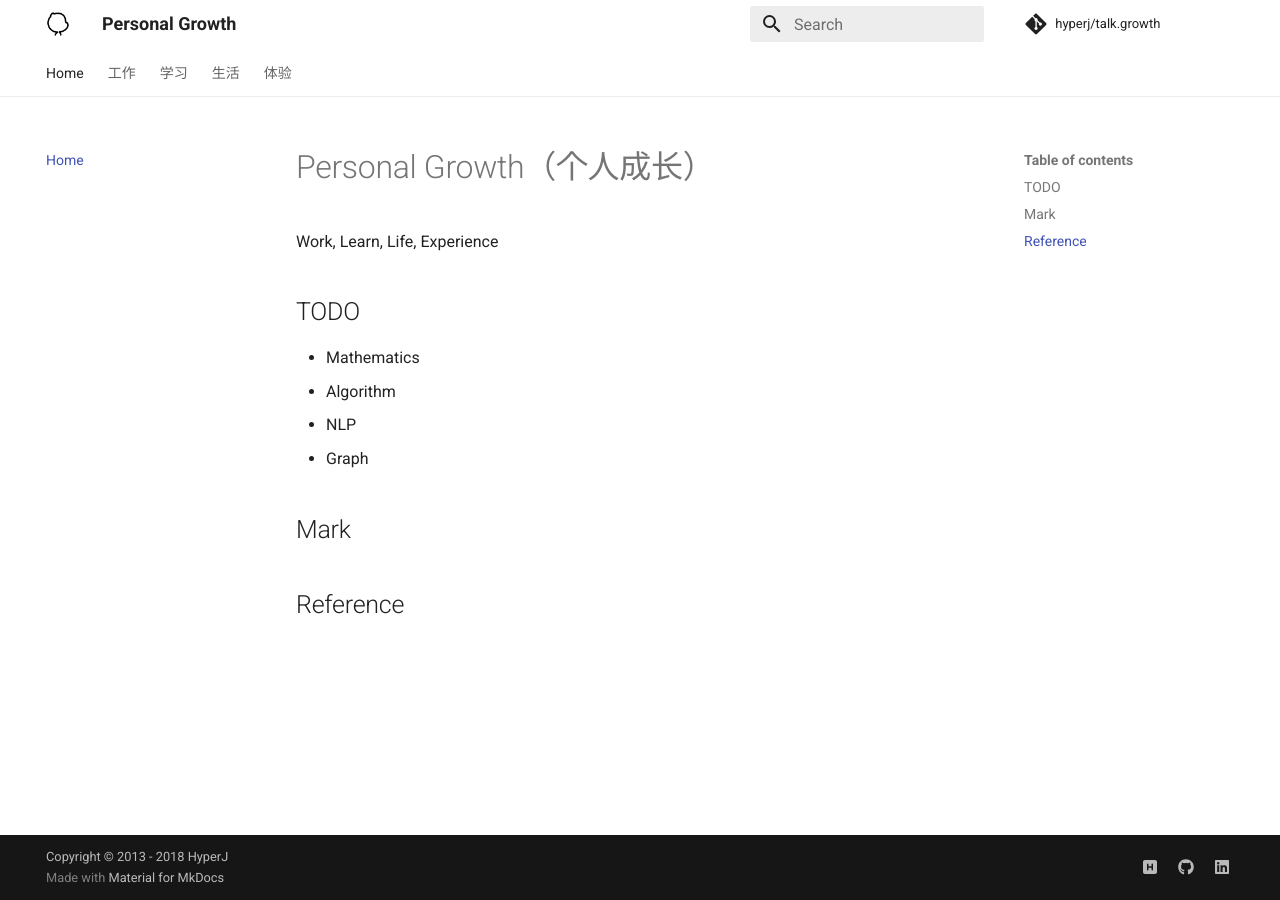
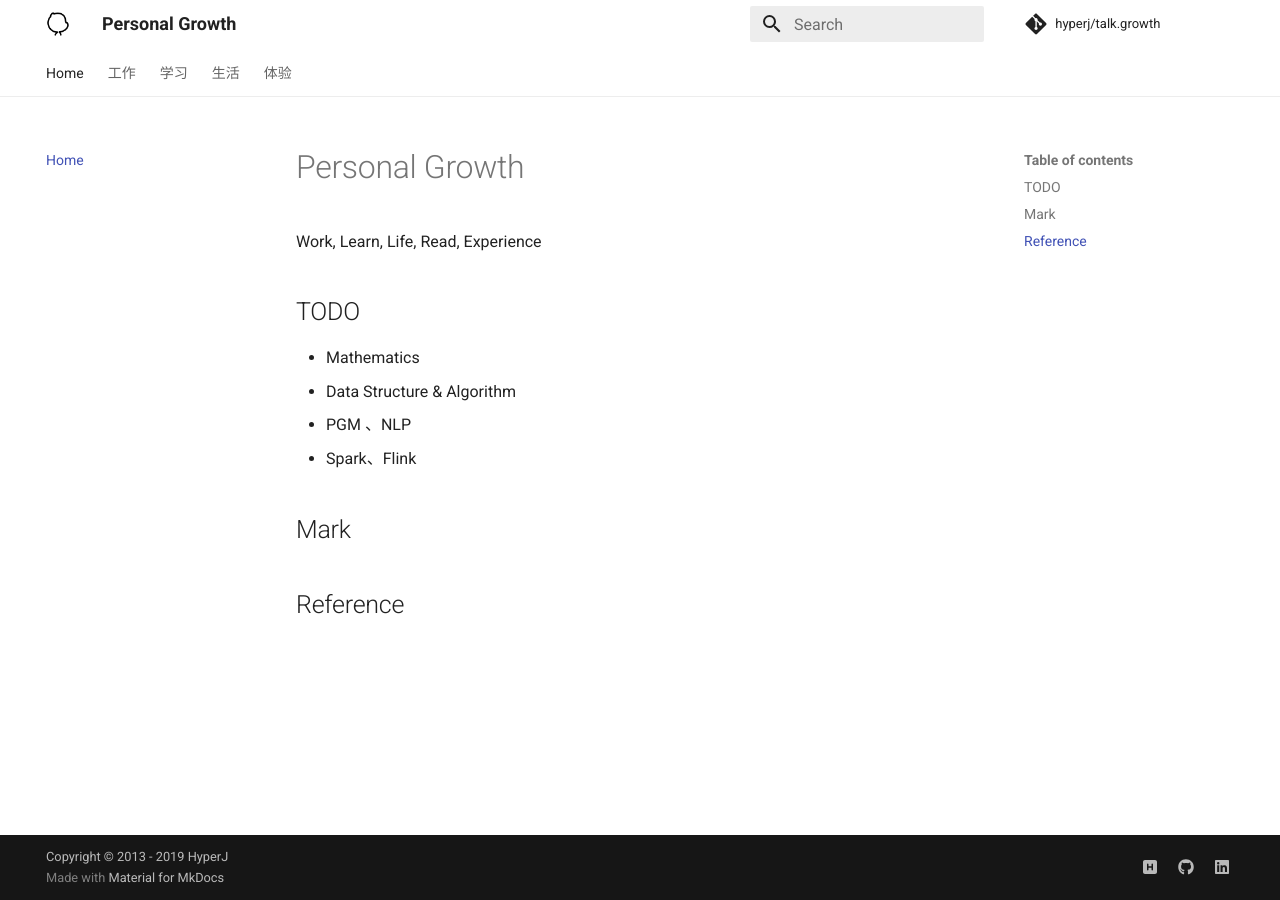
Before and after one commit to hyperj/talk.growth, an MkDocs documentation site: the page built from docs/index.md, in a window 1280 px wide. Built offline with MkDocs 1.6.1 and Material for MkDocs 9.7.7, drawn with Linux system fonts in a browser that asks for light colours; comment, search, counter and statistics services are not loaded.

Commit message:
update code

```diff
--- a/docs/index.md
+++ b/docs/index.md
@@ -1,13 +1,13 @@
-# Personal Growth（个人成长）
+# Personal Growth
 
-Work, Learn, Life, Experience
+Work, Learn, Life, Read, Experience
 
 ## TODO
 
 - Mathematics
-- Algorithm
-- NLP
-- Graph
+- Data Structure & Algorithm
+- PGM 、NLP
+- Spark、Flink
 
 ## Mark
 
--- a/mkdocs.yml
+++ b/mkdocs.yml
@@ -1,6 +1,6 @@
 # Project information
 site_name: Personal Growth
-site_description: 个人成长（Personal Growth）
+site_description: 个人成长手册
 site_author: HyperJ
 site_url: https://hyperj.net/talk.growth
 
@@ -10,7 +10,7 @@ repo_url: https://github.com/hyperj/talk.growth
 edit_uri: blob/master/docs
 
 # Copyright
-copyright: 'Copyright &copy; 2013 - 2018 HyperJ'
+copyright: Copyright &copy; 2013 - 2019 HyperJ <script type="text/javascript">document.write(unescape("%3Cdiv id='cnzz_stat_icon_1275779234'%3E%3C/div%3E%3Cscript src='https://s5.cnzz.com/z_stat.php%3Fid%3D1275779234%26online%3D1%26show%3Dline' type='text/javascript'%3E%3C/script%3E"));</script>
 
 # Configuration
 theme:
```
Also changed, not shown: README.md (+1 -1 lines), docs/life.md (+2 -0 lines), docs/quote.md (+1 -0 lines), docs/work.md (+4 -4 lines).
